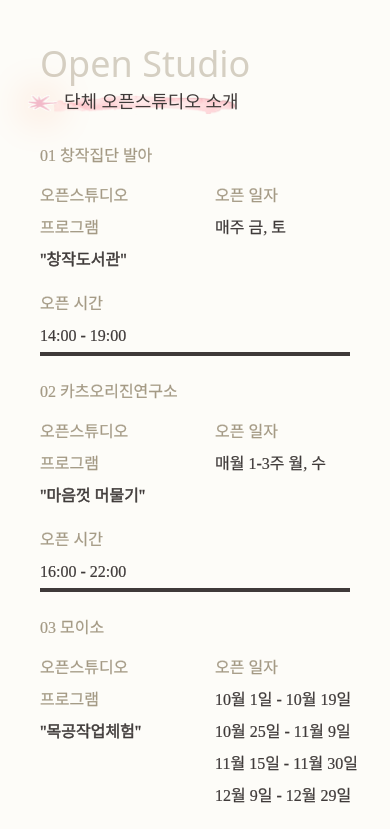
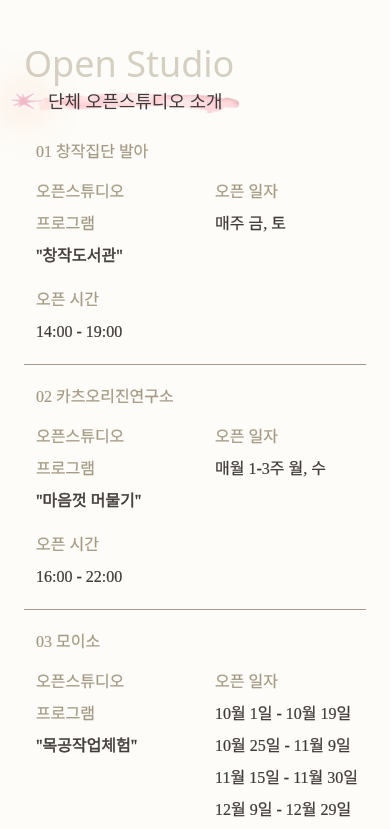
Before and after one commit to APPS-sookmyung/2025-INCHEON-SITE, a React (Vite) app: page /spaces in a window 390 px wide. Shown: the part 2600-3429 px from the top of the page. Built offline with nearby package versions, Linux system fonts and the light colour scheme; a web font is replaced by a local one.

Commit message:
#55 style: 구분선 적용 및 스타일 개선

```diff
--- a/src/components/sections/OpenStudioSection.jsx
+++ b/src/components/sections/OpenStudioSection.jsx
@@ -4,7 +4,7 @@ import watercolor_highlight_pink from '@/assets/svg/watercolor-highlight-pink.sv
 
 const OpenStudioSection = () => {
   return (
-    <div className='w-full min-h-screen px-10 flex flex-col md:gap-10 my-10 md:px-15 lg:px-35'>
+    <div className='w-full min-h-screen px-6 flex flex-col md:gap-10 my-10 md:px-15 lg:px-35'>
       <h1 className='text-type-head-1 font-family-ssYoungestDaughterRegular text-4xl md:text-8xl'>
         Open Studio
       </h1>
@@ -32,10 +32,10 @@ const OpenStudioSection = () => {
 
         {/* 태블릿, 데스크탑 */}
         <div className='hidden md:grid grid-cols-4 gap-5 *:text-type-body text-base lg:text-lg'>
-          <div className=''></div>
-          <div className=''>오픈스튜디오 프로그램</div>
-          <div className=''>오픈일자</div>
-          <div className=''>오픈시간</div>
+          <div></div>
+          <div>오픈스튜디오 프로그램</div>
+          <div>오픈일자</div>
+          <div>오픈시간</div>
 
           {openStudios.map((studio) => (
             <div
@@ -74,7 +74,10 @@ const OpenStudioSection = () => {
                 </>
               )}
               {studio.id < '10' && (
-                <div className='col-span-full h-1 bg-black' role='separator' />
+                <div
+                  className='w-[92%] col-span-full h-[0.1px] bg-type-body opacity-70'
+                  role='separator'
+                />
               )}
             </div>
           ))}
--- a/src/components/sections/StudioItem.jsx
+++ b/src/components/sections/StudioItem.jsx
@@ -1,7 +1,7 @@
 const StudioItem = ({studio}) => {
   return (
-    <div className='w-full font-medium leading-8'>
-      <h3 className='text-type-body font-medium pt-5 pb-2'>
+    <div className='w-full leading-8 border-b-[0.5px] border-type-body px-3 py-4 last:border-none'>
+      <h3 className='text-type-body pb-2'>
         {studio.id} {studio.name}
       </h3>
       {studio.program ? (
@@ -53,9 +53,6 @@ const StudioItem = ({studio}) => {
           ))}
         </div>
       )}
-      {studio.id < '10' && (
-        <div className='col-span-full h-1 bg-black' role='separator' />
-      )}
     </div>
   );
 };
```
